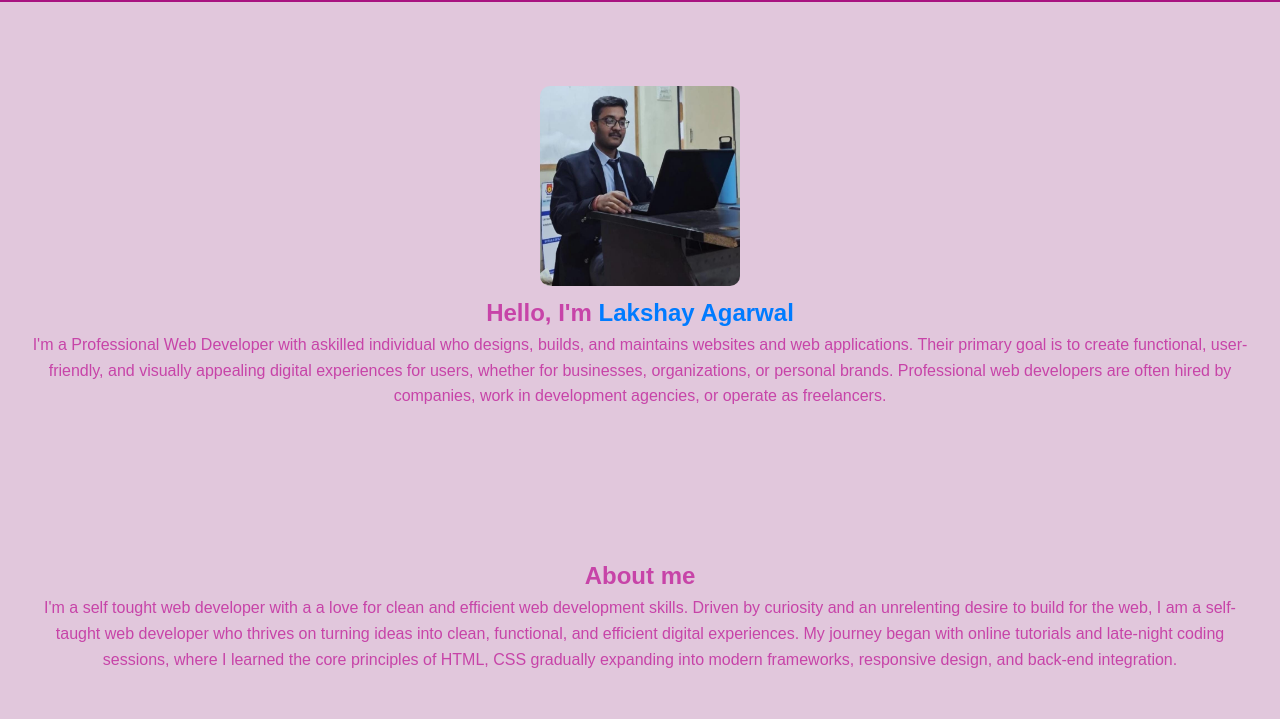
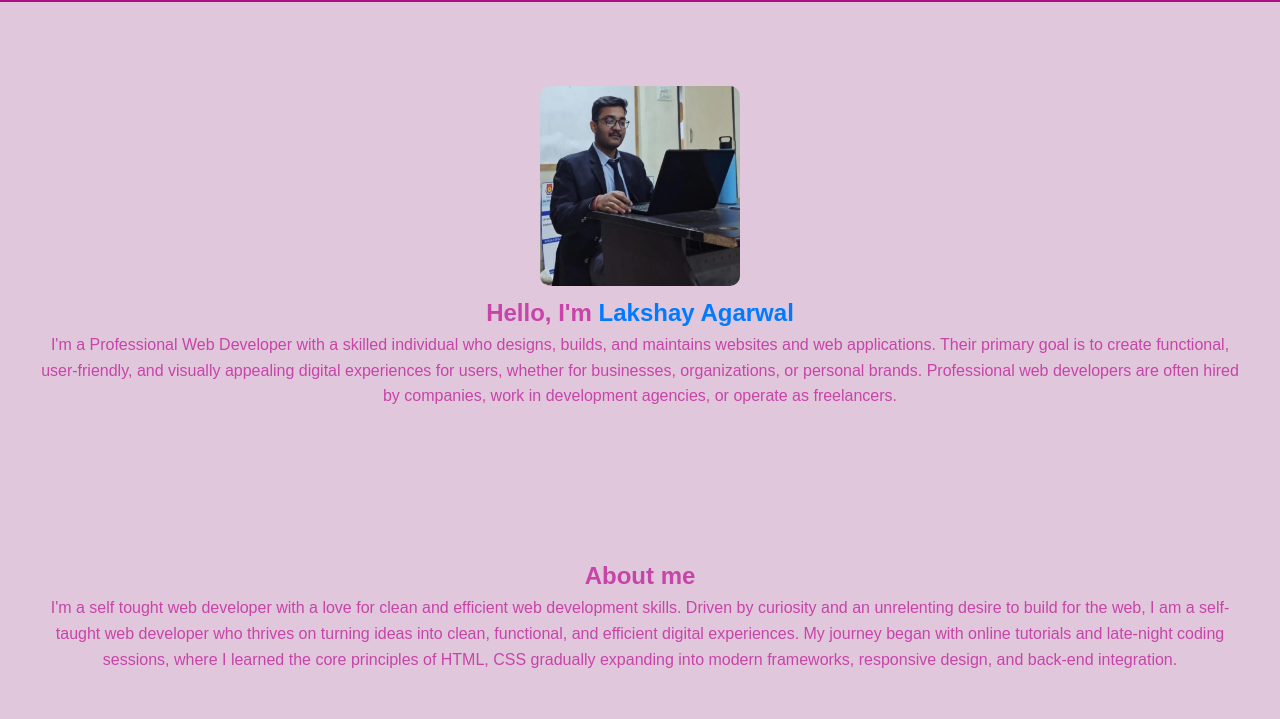
Before and after one commit to lakshay0714/portfolio, a plain HTML site: page index.html in a window 1280 px wide. Shown: the part 81-800 px from the top of the page. Drawn offline with Linux system fonts and the light colour scheme.

Commit message:
index.html

```diff
--- a/index.html
+++ b/index.html
@@ -29,14 +29,14 @@
         <img src="photo.jpg" alt="photo">
         <div></div>
         <h1>Hello, I'm <span class="highlight">Lakshay Agarwal</span></h1>
-         <p>I'm a Professional Web Developer with askilled individual who designs, builds, and maintains websites and web applications. Their primary goal is to create functional, user-friendly, and visually appealing digital experiences for users, whether for businesses, organizations, or personal brands. Professional web developers are often hired by companies, work in development agencies, or operate as freelancers.</p>
+         <p>I'm a Professional Web Developer with a skilled individual who designs, builds, and maintains websites and web applications. Their primary goal is to create functional, user-friendly, and visually appealing digital experiences for users, whether for businesses, organizations, or personal brands. Professional web developers are often hired by companies, work in development agencies, or operate as freelancers.</p>
        </p>
         </div>
     </section>
 
     <section id="about" class="section">
         <h2>About me</h2>
-        <p>I'm a self tought web developer with a a love for clean and efficient web development skills. Driven by curiosity and an unrelenting desire to build for the web, I am a self-taught web developer who thrives on turning ideas into clean, functional, and efficient digital experiences. My journey began with online tutorials and late-night coding sessions, where I learned the core principles of HTML, CSS gradually expanding into modern frameworks, responsive design, and back-end integration.</p>
+        <p>I'm a self tought web developer with a  love for clean and efficient web development skills. Driven by curiosity and an unrelenting desire to build for the web, I am a self-taught web developer who thrives on turning ideas into clean, functional, and efficient digital experiences. My journey began with online tutorials and late-night coding sessions, where I learned the core principles of HTML, CSS gradually expanding into modern frameworks, responsive design, and back-end integration.</p>
     </section>
 
     <section id="skills" class="section">
```
